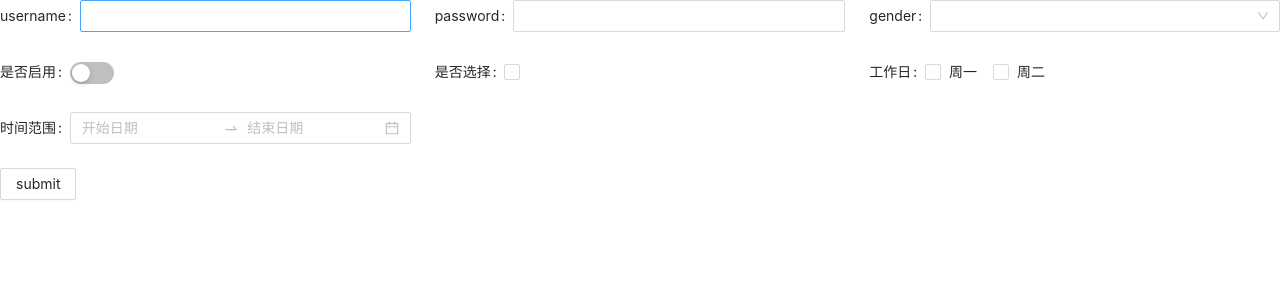
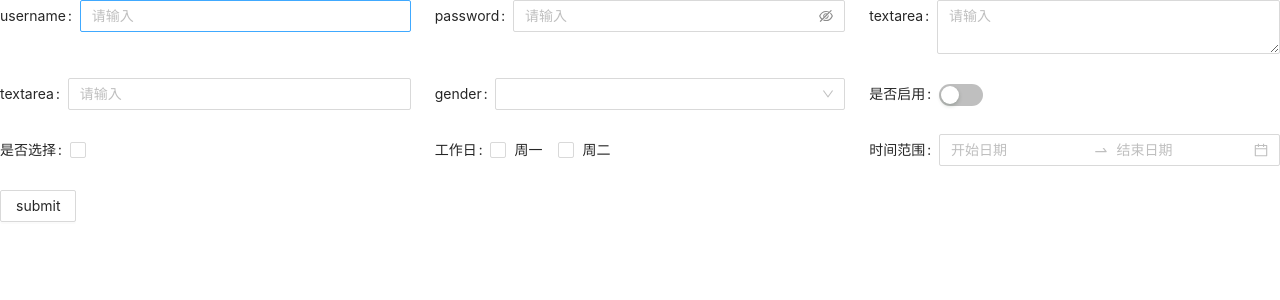
Before and after one commit to 985563349/Pro-Form, a React (Create React App) app: page / in a window 1280 px wide. Shown: the top 300 px of the page. Built offline with nearby package versions, Linux system fonts and the light colour scheme.

Commit message:
扩展input组件

```diff
--- a/src/App.tsx
+++ b/src/App.tsx
@@ -20,18 +20,20 @@ const App = () => {
     <div className="App">
       <ProForm form={form}>
         <ProForm.Group gutter={24} span={8}>
-          <ProFormText name="username" label="username" />
-          <ProFormText name="password" label="password" />
+          <ProFormText label="username" name="username" />
+          <ProFormText label="password" name="password" type="password" />
+          <ProFormText label="textarea" name="area" type="textarea" />
+          <ProFormText label="textarea" name="area" />
           <ProFormSelect
+            label="gender"
             name="gender"
-            label="gender"
             options={[
               { label: '男', value: '1' },
               { label: '女', value: '0' },
             ]}
           />
-          <ProFormSwitch name="disable" label="是否启用" />
-          <ProFormCheckbox name="checked" label="是否选择" />
+          <ProFormSwitch label="是否启用" name="disable" />
+          <ProFormCheckbox label="是否选择" name="checked" />
           <ProFormCheckbox.Group
             label="工作日"
             name="days"
--- a/src/components/ProForm/components/Text/index.tsx
+++ b/src/components/ProForm/components/Text/index.tsx
@@ -1,21 +1,40 @@
 import { FunctionComponent } from 'react';
 import { Input } from 'antd';
-import { InputProps } from 'antd/lib/input';
+import { InputProps, PasswordProps, TextAreaProps } from 'antd/lib/input';
 
 import ProFormItem, { ProFormItemProps } from '../FormItem';
 
 export interface ProFormTextProps extends ProFormItemProps {
-  fieldProps?: InputProps;
+  type?: 'text' | 'password' | 'textarea';
+  placeholder?: string;
+  fieldProps?: InputProps & PasswordProps & TextAreaProps;
 }
 
+const { Password, TextArea } = Input;
+
+const InputConfig = {
+  text: (props: InputProps) => <Input {...props} />,
+  password: (props: PasswordProps) => <Password {...props} />,
+  textarea: (props: TextAreaProps) => <TextArea {...props} />,
+};
+
 const ProFormText: FunctionComponent<ProFormTextProps> = (props) => {
-  const { fieldProps, ...formProps } = props;
+  const { type, placeholder, fieldProps, ...formProps } = props;
+
+  if (!type) return null;
+
+  const InputControl = InputConfig[type];
 
   return (
     <ProFormItem {...formProps}>
-      <Input {...fieldProps} />
+      <InputControl {...fieldProps} placeholder={placeholder} />
     </ProFormItem>
   );
 };
 
+ProFormText.defaultProps = {
+  placeholder: '请输入',
+  type: 'text',
+};
+
 export default ProFormText;
```
Also changed, not shown: 1 other file (tests, documents, lock files or other folders).
